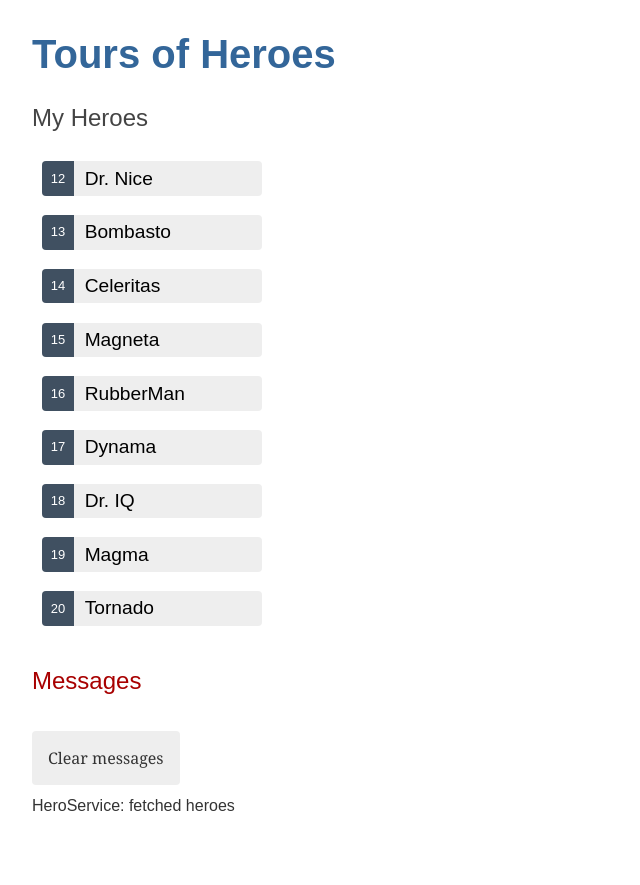
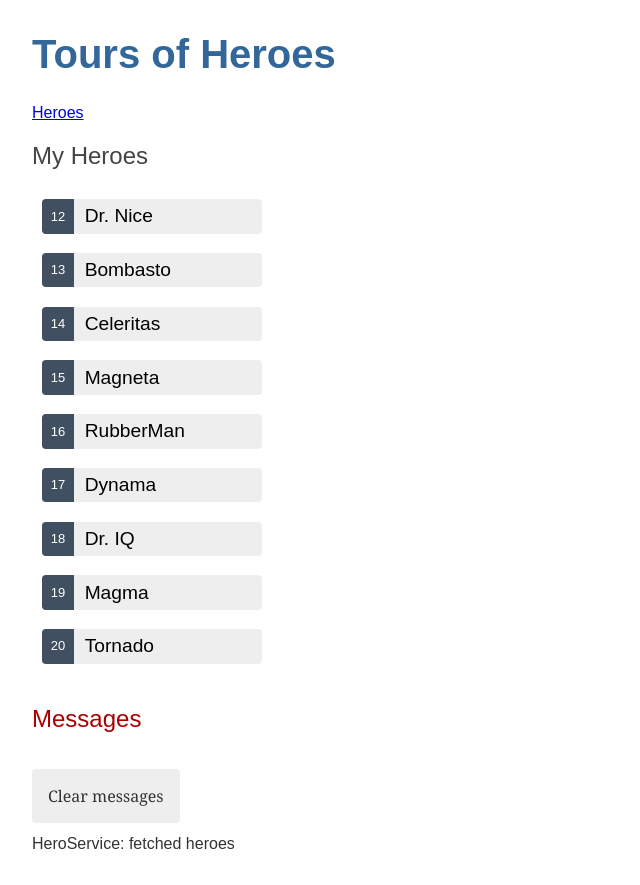
Before and after one commit to richardoppiyo/tours_of_heroes, an Angular app: page /heroes in a window 1280 px wide. Shown: the whole page, without its empty margins (0-640 px from the left). Before the commit the page ends 847 px from the top, so only its background shows below. Built offline with nearby package versions, Linux system fonts and the light colour scheme.

Commit message:
adding a navigation link to heroes

```diff
--- a/src/app/app.component.html
+++ b/src/app/app.component.html
@@ -1,3 +1,6 @@
 <h1>{{title}}</h1>
+<nav>
+  <a routerLink="/heroes">Heroes</a>
+</nav>
 <router-outlet></router-outlet>
 <app-message></app-message>
```
